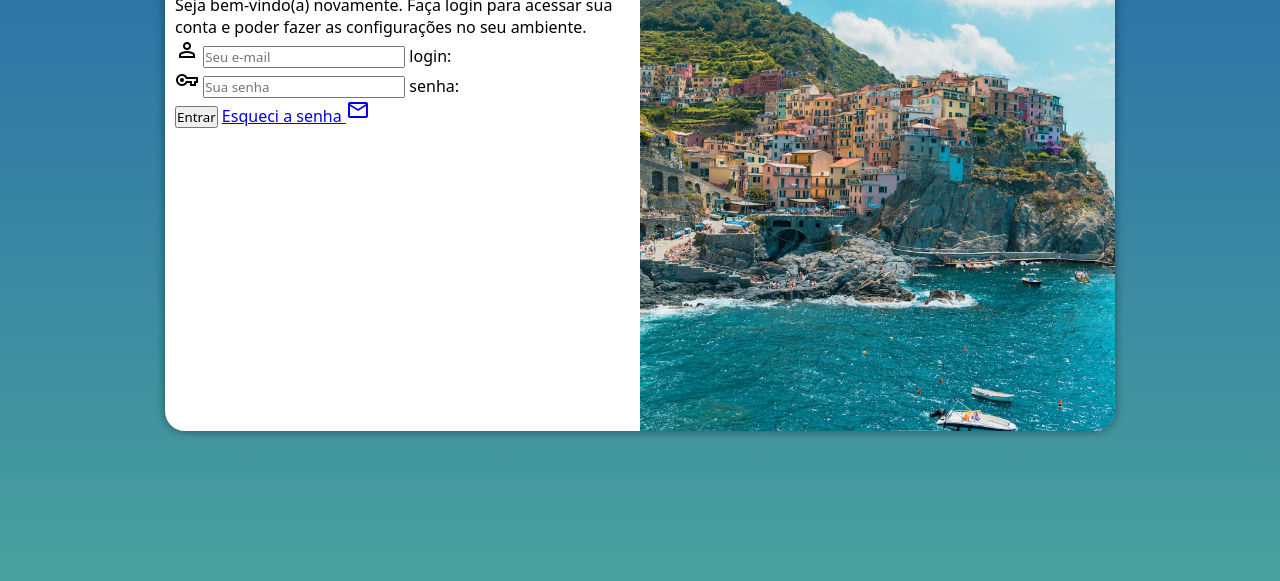
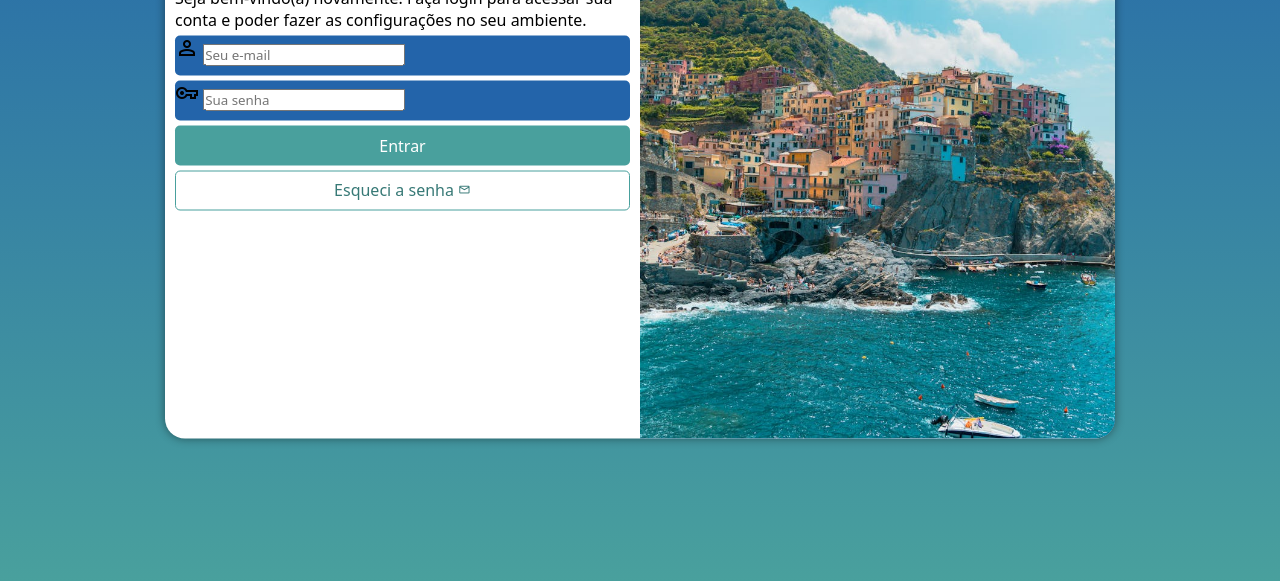
Before and after one commit to sergiocravo/projeto-login, a plain HTML site: page index.html in a window 1280 px wide. Shown: the part 219-800 px from the top of the page. Drawn offline with nearby package versions, Linux system fonts and the light colour scheme.

Commit message:
Apliquei estilo CSS no formulário

```diff
--- a/estilos/style.css
+++ b/estilos/style.css
@@ -34,7 +34,7 @@ section#login{
 
     background-color: white;
     width: 250px;
-    height: 500px;
+    height: 515px;
     border-radius: 20px;
     box-shadow: 0px 0px 10px rgba(0, 0, 0, 0.452); /*0px e 0px pra deixar a sombra sem deslocamento, deixar a sombra de todos os lados.*/
 
@@ -64,3 +64,56 @@ div#formulario > h1{
 div#formulario > p{
     font-size: 0.8em;
 }
+
+form > div.campo{
+    background-color: #2364AA;
+    display: block;
+    height: 40px;
+    width: 100%;
+    border-radius: 5px;
+    margin: 5px 0px;
+}
+
+div.campo > label{
+    display: none;
+}
+
+form > input[type=submit]{
+    display: block;
+    font-size: 1em;
+    width: 100%;
+    height: 40px;
+    background-color: #49a09d;
+    color: white;
+    border: none;
+    border-radius: 5px;
+    cursor: pointer; /*Comando para fazer o curso do mouse virar a mãozinha, quando passar por cima do botão*/
+
+}
+
+form > input[type=submit]:hover{
+    background-color: #377976;
+}
+
+form > a.botao{
+    display: block;
+    text-align: center;
+    font-size: 1em;
+    width: 100%;
+    height: 40px;
+    padding-top: 7px;
+    margin-top: 5px;
+    background-color: white;
+    color: #377976;
+    border: 1px solid #49a09d;
+    border-radius: 5px;
+    text-decoration: none;
+}
+
+form > a.botao:hover{
+    background-color: #5fceca;
+}
+
+form > a.botao > span{
+    font-size: 0.8em;
+}
--- a/index.html
+++ b/index.html
@@ -43,7 +43,8 @@
                     </div>
 
                     <input type="submit" value="Entrar">
-                    <a href="esqueci.html">Esqueci a senha <span class="material-symbols-outlined">
+                    <a href="esqueci.html" class="botao">
+                        Esqueci a senha <span class="material-symbols-outlined">
                         mail
                     </span></a>
                 </form>
```
